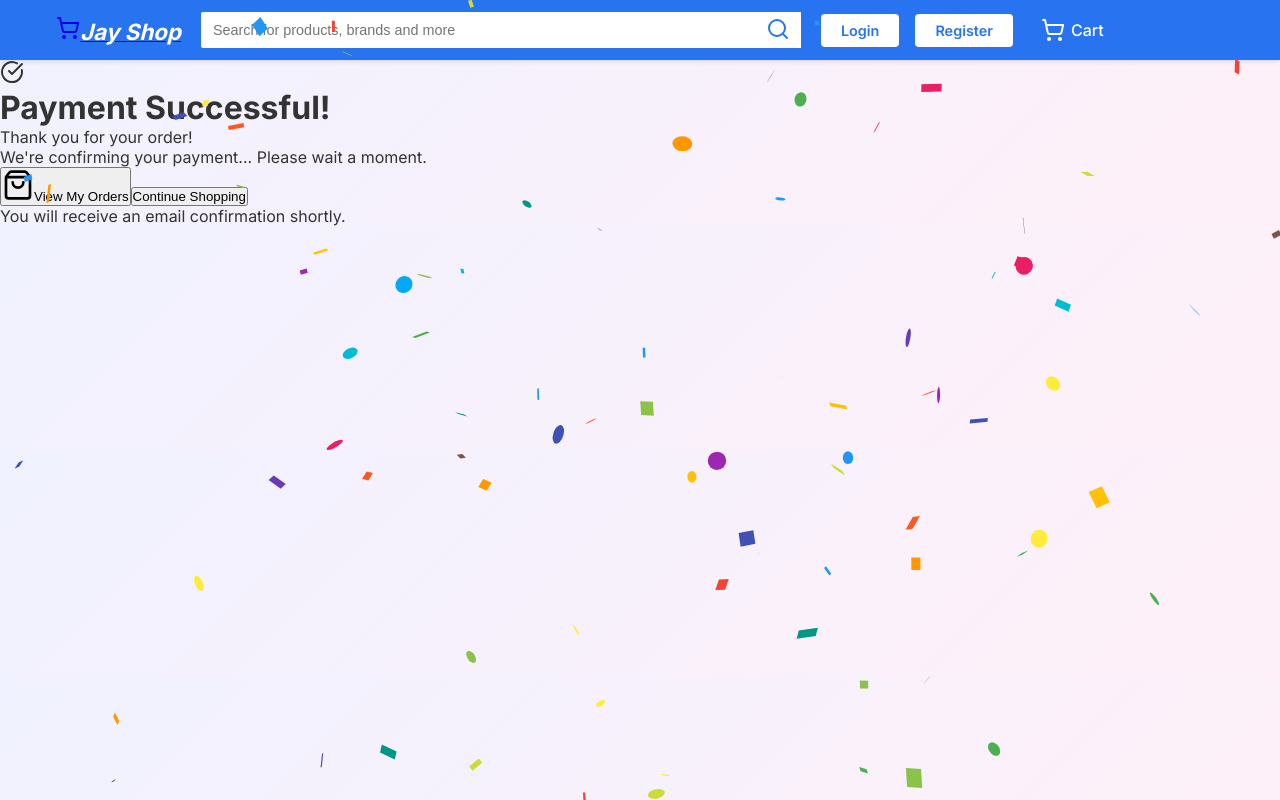
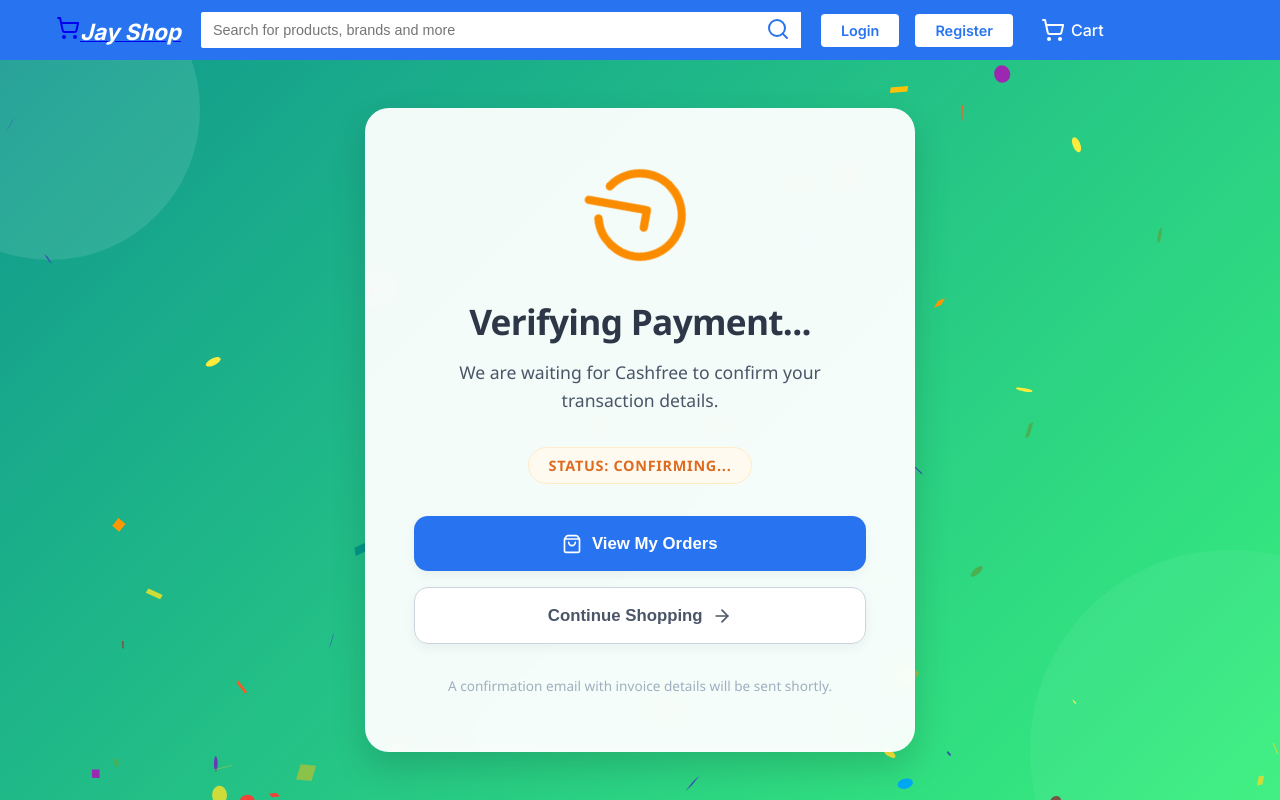
Before and after one commit to jayaraj0964/jayshopy, a React (Create React App) app in the folder shopping/: page /order-success in a window 1280 px wide. Built offline with nearby package versions, Linux system fonts and the light colour scheme.

Commit message:
style: redesign order success page with premium custom CSS

```diff
--- a/shopping/src/components/OrderSuccessPage.css
+++ b/shopping/src/components/OrderSuccessPage.css
@@ -1,19 +1,240 @@
-/* OrderSuccessPage.css */
-.success-container {
-  display: flex; justify-content: center; align-items: center;
-  min-height: 70vh; padding: 2rem;
+/* src/components/OrderSuccessPage.css */
+
+.success-wrapper {
+  display: flex;
+  justify-content: center;
+  align-items: center;
+  min-height: 85vh;
+  background: linear-gradient(135deg, #11998e 0%, #38ef7d 100%);
+  padding: 3rem 1.5rem;
+  font-family: 'Segoe UI', system-ui, -apple-system, sans-serif;
+  position: relative;
+  overflow: hidden;
 }
 
-.success-card {
-  text-align: center; background: white; padding: 3rem;
-  border-radius: 16px; box-shadow: 0 4px 20px rgba(0,0,0,0.1);
-  max-width: 500px; width: 100%;
+/* Background overlays for depth */
+.success-wrapper::before {
+  content: '';
+  position: absolute;
+  width: 300px;
+  height: 300px;
+  background: rgba(255, 255, 255, 0.1);
+  border-radius: 50%;
+  top: -100px;
+  left: -100px;
 }
 
-.success-card h1 { color: #28a745; margin-bottom: 1rem; }
-.success-card p { color: #555; margin-bottom: 2rem; }
+.success-wrapper::after {
+  content: '';
+  position: absolute;
+  width: 400px;
+  height: 400px;
+  background: rgba(255, 255, 255, 0.05);
+  border-radius: 50%;
+  bottom: -150px;
+  right: -150px;
+}
 
-.home-btn {
-  background: #2874f0; color: white; padding: 0.8rem 2rem;
-  border-radius: 8px; text-decoration: none; font-weight: 600;
+.success-card-premium {
+  background: rgba(255, 255, 255, 0.95);
+  backdrop-filter: blur(10px);
+  border: 1px solid rgba(255, 255, 255, 0.25);
+  border-radius: 24px;
+  box-shadow: 0 15px 35px rgba(0, 0, 0, 0.15);
+  padding: 3.5rem 3rem;
+  width: 100%;
+  max-width: 550px;
+  text-align: center;
+  z-index: 10;
+  transition: transform 0.3s ease;
 }
+
+.success-card-premium:hover {
+  transform: translateY(-3px);
+}
+
+.success-icon-container {
+  display: flex;
+  justify-content: center;
+  margin-bottom: 2rem;
+}
+
+.success-check-icon {
+  width: 100px;
+  height: 100px;
+  color: #2e7d32;
+}
+
+/* Animations */
+.pulse-icon {
+  animation: pulse 2s infinite ease-in-out;
+}
+
+.rotate-icon {
+  animation: spin 1.5s infinite linear;
+  color: #fb8c00;
+}
+
+@keyframes pulse {
+  0% {
+    transform: scale(1);
+    filter: drop-shadow(0 0 0 rgba(46, 125, 50, 0.4));
+  }
+  70% {
+    transform: scale(1.08);
+    filter: drop-shadow(0 0 15px rgba(46, 125, 50, 0.7));
+  }
+  100% {
+    transform: scale(1);
+    filter: drop-shadow(0 0 0 rgba(46, 125, 50, 0));
+  }
+}
+
+@keyframes spin {
+  0% { transform: rotate(0deg); }
+  100% { transform: rotate(360deg); }
+}
+
+.success-title {
+  font-size: 2.2rem;
+  font-weight: 800;
+  color: #2d3748;
+  margin-bottom: 0.8rem;
+  letter-spacing: -0.02em;
+}
+
+.success-subtitle {
+  font-size: 1.1rem;
+  color: #4a5568;
+  line-height: 1.6;
+  margin-bottom: 2.5rem;
+  padding: 0 1rem;
+}
+
+.success-order-box {
+  background: #f7fafc;
+  border: 1px solid #e2e8f0;
+  border-radius: 16px;
+  padding: 1.2rem 2rem;
+  display: inline-flex;
+  flex-direction: column;
+  align-items: center;
+  gap: 0.3rem;
+  margin-bottom: 1.8rem;
+  box-shadow: inset 0 2px 4px rgba(0, 0, 0, 0.02);
+}
+
+.order-box-label {
+  font-size: 0.8rem;
+  text-transform: uppercase;
+  color: #718096;
+  letter-spacing: 0.05em;
+  font-weight: 600;
+}
+
+.order-box-id {
+  font-size: 1.6rem;
+  color: #1a202c;
+  font-weight: 700;
+  letter-spacing: 0.05em;
+}
+
+.success-status-badge-container {
+  margin-bottom: 2.5rem;
+}
+
+.status-badge-val {
+  font-size: 0.9rem;
+  font-weight: 700;
+  padding: 0.5rem 1.2rem;
+  border-radius: 50px;
+  text-transform: uppercase;
+  letter-spacing: 0.05em;
+}
+
+.status-paid {
+  background: #e6fffa;
+  color: #00875a;
+  border: 1px solid #b2f5ea;
+}
+
+.status-pending {
+  background: #fffaf0;
+  color: #dd6b20;
+  border: 1px solid #feebc8;
+}
+
+.success-button-group {
+  display: flex;
+  flex-direction: column;
+  gap: 1rem;
+  margin-bottom: 2rem;
+}
+
+.success-btn-main {
+  display: flex;
+  justify-content: center;
+  align-items: center;
+  gap: 0.6rem;
+  padding: 1.1rem;
+  border-radius: 14px;
+  font-size: 1.05rem;
+  font-weight: 700;
+  cursor: pointer;
+  border: none;
+  transition: all 0.2s ease;
+  box-shadow: 0 4px 12px rgba(0, 0, 0, 0.05);
+}
+
+.primary-btn-success {
+  background: #2874f0;
+  color: white;
+}
+
+.primary-btn-success:hover {
+  background: #1a5ac6;
+  transform: translateY(-2px);
+  box-shadow: 0 6px 20px rgba(40, 116, 240, 0.3);
+}
+
+.secondary-btn-success {
+  background: #fff;
+  color: #4a5568;
+  border: 1px solid #cbd5e0;
+}
+
+.secondary-btn-success:hover {
+  background: #f7fafc;
+  border-color: #a0aec0;
+  transform: translateY(-2px);
+}
+
+.success-footer-note {
+  font-size: 0.85rem;
+  color: #a0aec0;
+}
+
+/* Fade in entry animation */
+.animate-fade-in {
+  animation: successFadeIn 0.6s cubic-bezier(0.16, 1, 0.3, 1) forwards;
+}
+
+@keyframes successFadeIn {
+  from {
+    opacity: 0;
+    transform: translateY(30px) scale(0.96);
+  }
+  to {
+    opacity: 1;
+    transform: translateY(0) scale(1);
+  }
+}
+
+@media (max-width: 480px) {
+  .success-card-premium {
+    padding: 2.5rem 1.5rem;
+  }
+  .success-title {
+    font-size: 1.8rem;
+  }
+}
--- a/shopping/src/components/OrderSuccessPage.js
+++ b/shopping/src/components/OrderSuccessPage.js
@@ -2,8 +2,9 @@ import React, { useEffect, useState } from 'react';
 import { useSearchParams, useNavigate } from 'react-router-dom';
 import { toast } from 'react-hot-toast';
 import Confetti from 'react-confetti';
-import { CheckCircle, ShoppingBag } from 'lucide-react';
+import { CheckCircle, ShoppingBag, ArrowRight } from 'lucide-react';
 import { useAuth } from '../context/AuthContext';
+import './OrderSuccessPage.css';
 
 const OrderSuccess = () => {
   const [searchParams] = useSearchParams();
@@ -86,67 +87,68 @@ const OrderSuccess = () => {
     };
 
     pollOrderStatus();
-  }, [finalOrderId, orderConfirmed, navigate]);
+  }, [finalOrderId, orderConfirmed, navigate, updateCartCount]);
 
   return (
-    <>
-      {showConfetti && <Confetti width={window.innerWidth} height={window.innerHeight} recycle={false} numberOfPieces={400} />}
+    <div className="success-wrapper">
+      {showConfetti && (
+        <Confetti
+          width={window.innerWidth}
+          height={window.innerHeight}
+          recycle={false}
+          numberOfPieces={300}
+        />
+      )}
 
-      <div className="min-h-screen bg-gradient-to-br from-green-500 via-emerald-600 to-teal-700 flex items-center justify-center p-6 relative overflow-hidden">
-        {/* Background decoration */}
-        <div className="absolute inset-0 bg-black opacity-20"></div>
-
-        <div className="relative z-10 bg-white rounded-3xl shadow-2xl p-12 max-w-4xl w-full text-center transform transition-all hover:scale-[1.02]">
-          <div className="mb-10">
-            <CheckCircle className="w-32 h-32 mx-auto text-green-600 animate-bounce" />
+      <div className="success-card-premium animate-fade-in">
+        <div className="success-icon-container">
+          <CheckCircle className={`success-check-icon ${orderConfirmed ? 'pulse-icon' : 'rotate-icon'}`} />
         </div>
 
-          <h1 className="text-6xl md:text-8xl font-black text-transparent bg-clip-text bg-gradient-to-r from-green-600 to-emerald-600 mb-6">
-            Payment Successful!
+        <h1 className="success-title">
+          {orderConfirmed ? "Payment Successful!" : "Verifying Payment..."}
         </h1>
 
-          <p className="text-2xl md:text-4xl text-gray-700 font-semibold mb-4">
-            Thank you for your order!
+        <p className="success-subtitle">
+          {orderConfirmed
+            ? "Thank you! Your order has been placed and confirmed successfully."
+            : "We are waiting for Cashfree to confirm your transaction details."}
         </p>
 
         {finalOrderId && (
-            <div className="bg-gray-100 rounded-2xl py-6 px-10 inline-block mb-8">
-              <p className="text-lg text-gray-600">Your Order ID</p>
-              <p className="text-3xl font-bold text-emerald-600 tracking-wider">
-                {finalOrderId}
-              </p>
+          <div className="success-order-box">
+            <span className="order-box-label">Order Reference ID</span>
+            <strong className="order-box-id">ORD_{finalOrderId}</strong>
           </div>
         )}
 
-          <p className="text-xl text-gray-600 mb-10">
-            {orderConfirmed
-              ? "Your order has been confirmed and is being processed."
-              : "We're confirming your payment... Please wait a moment."}
-          </p>
+        <div className="success-status-badge-container">
+          <span className={`status-badge-val ${orderConfirmed ? 'status-paid' : 'status-pending'}`}>
+            Status: {orderConfirmed ? "PAID" : "CONFIRMING..."}
+          </span>
+        </div>
 
-          <div className="flex flex-col sm:flex-row gap-6 justify-center">
+        <div className="success-button-group">
           <button
             onClick={() => navigate('/orders')}
-              className="bg-emerald-600 hover:bg-emerald-700 text-white px-10 py-6 rounded-2xl text-2xl font-bold flex items-center justify-center gap-3 transition transform hover:scale-105 shadow-xl"
+            className="success-btn-main primary-btn-success"
           >
-              <ShoppingBag size={32} />
-              View My Orders
+            <ShoppingBag size={20} /> View My Orders
           </button>
 
           <button
-              onClick={() => navigate('/products')}
-              className="bg-gradient-to-r from-purple-600 to-pink-600 hover:from-purple-700 hover:to-pink-700 text-white px-10 py-6 rounded-2xl text-2xl font-bold transition transform hover:scale-105 shadow-xl"
+            onClick={() => navigate('/')}
+            className="success-btn-main secondary-btn-success"
           >
-              Continue Shopping
+            Continue Shopping <ArrowRight size={20} />
           </button>
         </div>
 
-          <div className="mt-12 text-gray-500 text-lg">
-            <p>You will receive an email confirmation shortly.</p>
+        <div className="success-footer-note">
+          <p>A confirmation email with invoice details will be sent shortly.</p>
         </div>
       </div>
     </div>
-    </>
   );
 };
 
```
Lines whose indentation alone changed are shown as unchanged.
